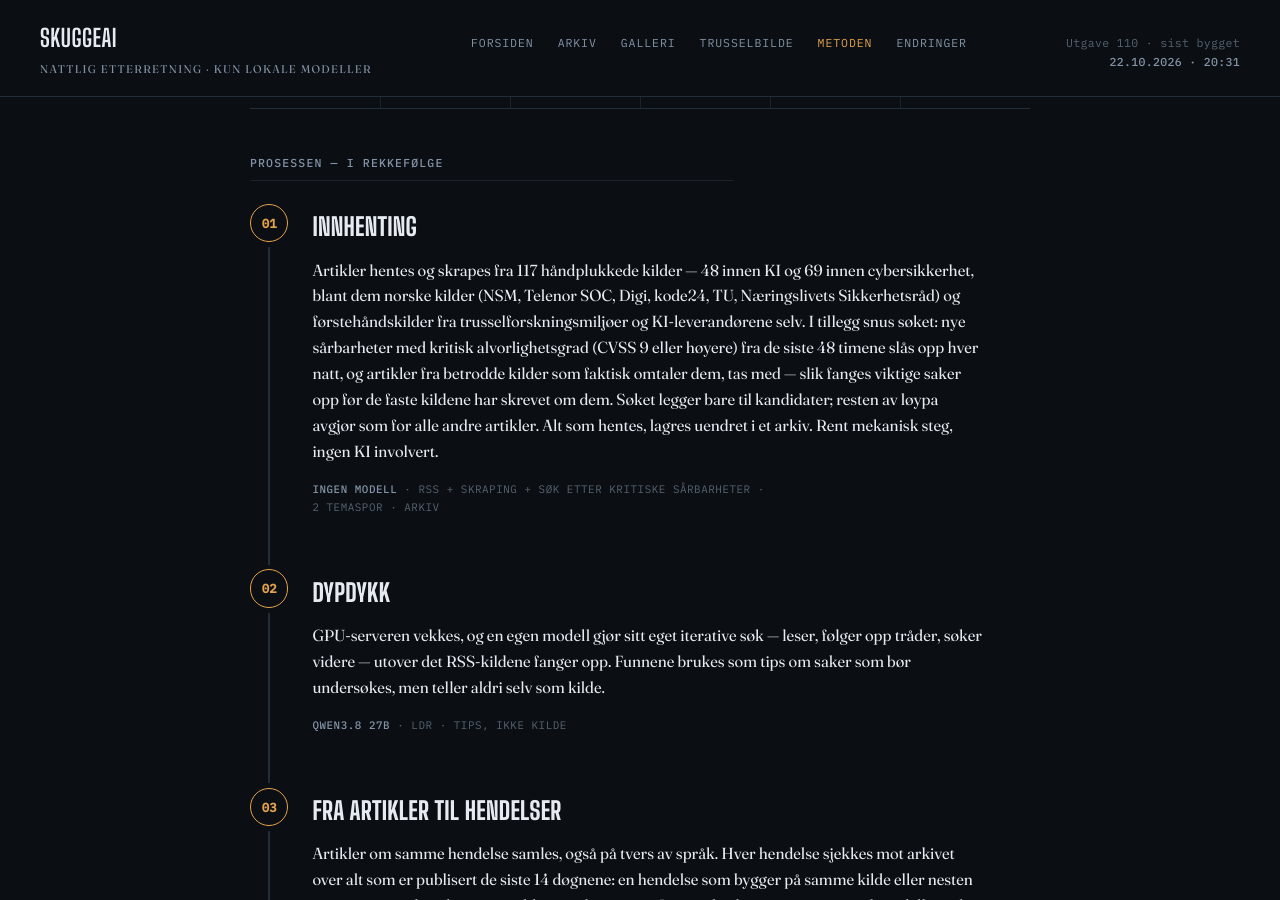
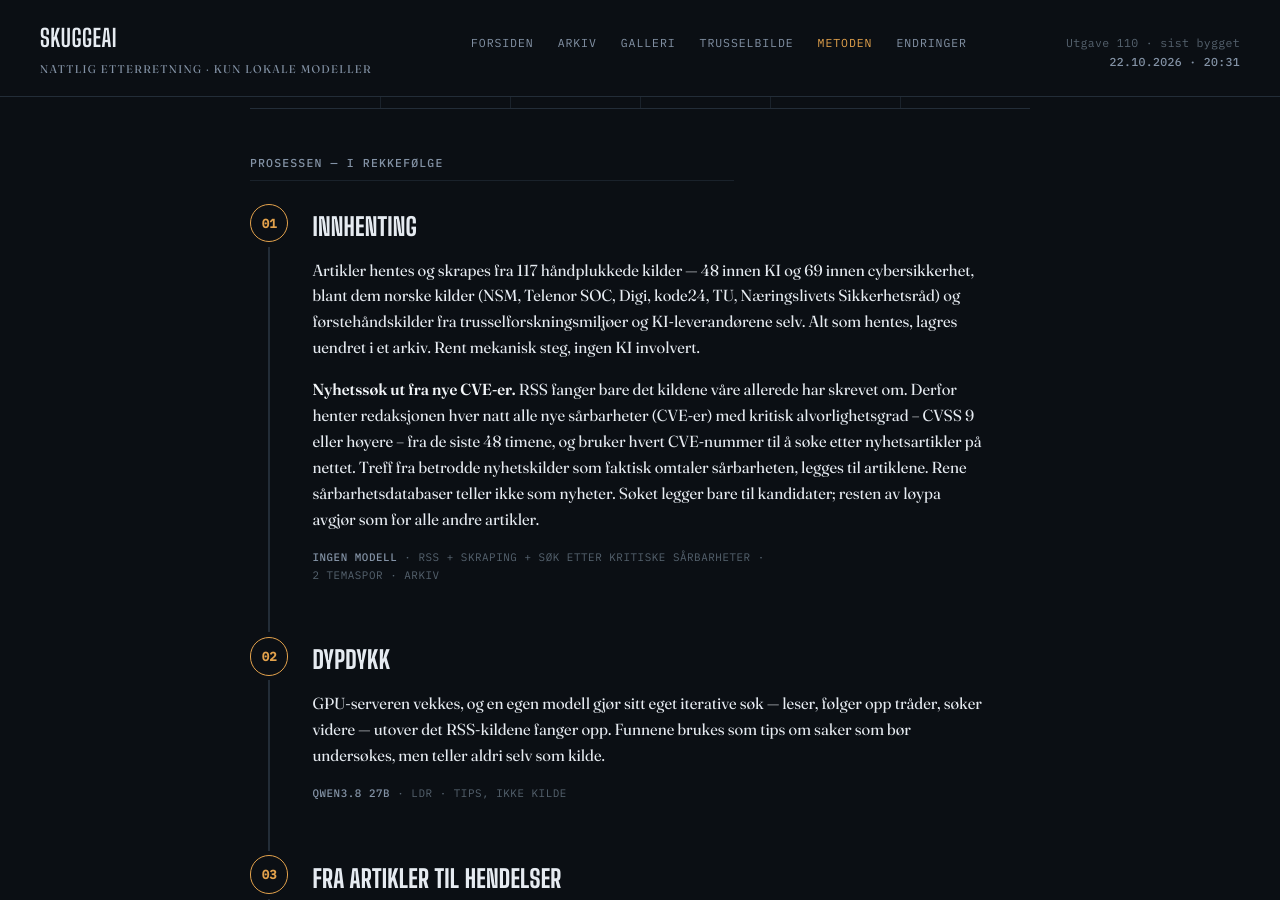
Before and after one commit to Skuggemannen/skuggeai-news, a Jekyll site: the page built from metoden.html, in a window 1280 px wide and 900 px high, scrolled down 575 px. Built offline with Jekyll 4.4.1, drawn with Linux system fonts in a browser that asks for light colours.

Commit message:
Metoden: CVE-drevet nyhetssøk som eget avsnitt

```diff
--- a/metoden.html
+++ b/metoden.html
@@ -27,7 +27,8 @@ hide_sidebar: true
     <div class="stage-rail"><div class="stage-node">01</div><div class="stage-line"></div></div>
     <div class="stage-body">
       <h3 class="stage-name">Innhenting</h3>
-      <p class="stage-desc">Artikler hentes og skrapes fra 117 håndplukkede kilder — 48 innen KI og 69 innen cybersikkerhet, blant dem norske kilder (NSM, Telenor SOC, Digi, kode24, TU, Næringslivets Sikkerhetsråd) og førstehåndskilder fra trusselforskningsmiljøer og KI-leverandørene selv. I tillegg snus søket: nye sårbarheter med kritisk alvorlighetsgrad (CVSS 9 eller høyere) fra de siste 48 timene slås opp hver natt, og artikler fra betrodde kilder som faktisk omtaler dem, tas med — slik fanges viktige saker opp før de faste kildene har skrevet om dem. Søket legger bare til kandidater; resten av løypa avgjør som for alle andre artikler. Alt som hentes, lagres uendret i et arkiv. Rent mekanisk steg, ingen KI involvert.</p>
+      <p class="stage-desc">Artikler hentes og skrapes fra 117 håndplukkede kilder — 48 innen KI og 69 innen cybersikkerhet, blant dem norske kilder (NSM, Telenor SOC, Digi, kode24, TU, Næringslivets Sikkerhetsråd) og førstehåndskilder fra trusselforskningsmiljøer og KI-leverandørene selv. Alt som hentes, lagres uendret i et arkiv. Rent mekanisk steg, ingen KI involvert.</p>
+      <p class="stage-desc"><strong>Nyhetssøk ut fra nye CVE-er.</strong> RSS fanger bare det kildene våre allerede har skrevet om. Derfor henter redaksjonen hver natt alle nye sårbarheter (CVE-er) med kritisk alvorlighetsgrad – CVSS 9 eller høyere – fra de siste 48 timene, og bruker hvert CVE-nummer til å søke etter nyhetsartikler på nettet. Treff fra betrodde nyhetskilder som faktisk omtaler sårbarheten, legges til artiklene. Rene sårbarhetsdatabaser teller ikke som nyheter. Søket legger bare til kandidater; resten av løypa avgjør som for alle andre artikler.</p>
       <p class="stage-meta mono"><b>Ingen modell</b> &middot; RSS + skraping + søk etter kritiske sårbarheter &middot; 2 temaspor &middot; arkiv</p>
     </div>
   </div>
```
